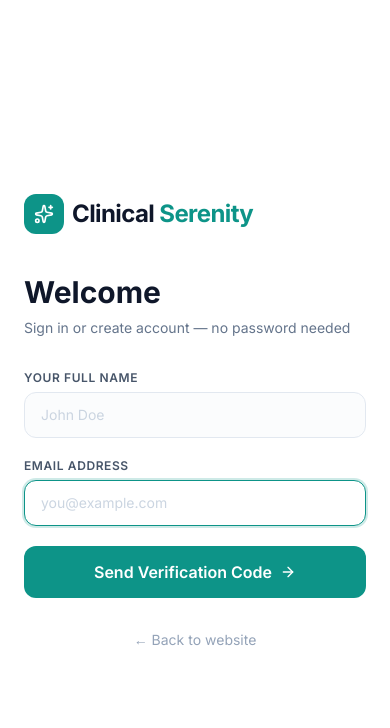
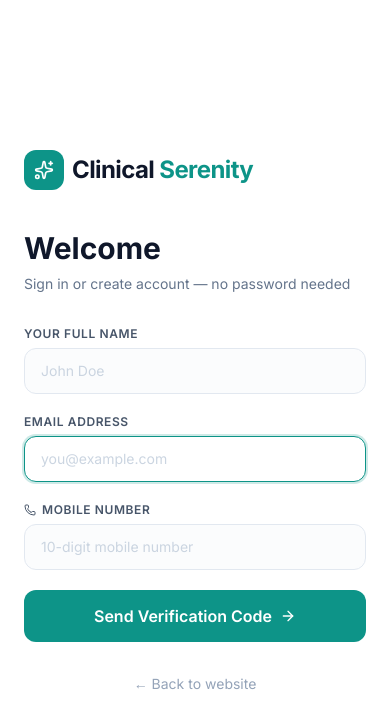
Before and after one commit to anilgiri2023-stack/dental-management-system, a React (Vite) app in the folder client/: page /login in a window 390 px wide. Shown: the top 728 px of the page. Built offline with nearby package versions, Linux system fonts and the light colour scheme.

Commit message:
fix user creation + add phone + name required

```diff
--- a/client/src/context/AuthContext.jsx
+++ b/client/src/context/AuthContext.jsx
@@ -71,10 +71,10 @@
   };
 
   // Verify OTP and login — returns user with role
-  const verifyOtp = async (identifier, type, otp, name) => {
+  const verifyOtp = async (identifier, type, otp, name, phone) => {
     const data = await apiFetch('/auth/verify-otp', {
       method: 'POST',
-      body: JSON.stringify({ identifier, type, otp, name }),
+      body: JSON.stringify({ identifier, type, otp, name, phone }),
     });
 
     // Save session — user object includes id, email, role
--- a/client/src/pages/LoginPage.jsx
+++ b/client/src/pages/LoginPage.jsx
@@ -22,6 +22,7 @@
 
   const [identifier, setIdentifier] = useState('');
   const [name, setName] = useState('');
+  const [phone, setPhone] = useState('');
   const [otp, setOtp] = useState(Array(OTP_LENGTH).fill(''));
   const [error, setError] = useState('');
   const [success, setSuccess] = useState('');
@@ -89,7 +90,7 @@
     }
 
     try {
-      const result = await verifyOtp(identifier.trim(), 'email', otpString, name.trim() || undefined);
+      const result = await verifyOtp(identifier.trim(), 'email', otpString, name.trim() || undefined, phone.trim() || undefined);
       setSuccess('Verification successful! Redirecting...');
       const dest = result.user?.role === 'admin' ? '/admin/dashboard' : '/dashboard';
       setTimeout(() => navigate(dest), 800);
@@ -122,7 +123,7 @@
         const otpString = newOtp.join('');
         setLoading(true);
         setError('');
-        verifyOtp(identifier.trim(), 'email', otpString, name.trim() || undefined)
+        verifyOtp(identifier.trim(), 'email', otpString, name.trim() || undefined, phone.trim() || undefined)
           .then((result) => {
             setSuccess('Verification successful! Redirecting...');
             const dest = result.user?.role === 'admin' ? '/admin/dashboard' : '/dashboard';
@@ -247,6 +248,25 @@
                       placeholder="you@example.com"
                       required
                       autoFocus
+                      className="w-full px-4 py-3 rounded-xl border border-gray-200 bg-gray-50/50 text-sm focus:outline-none focus:ring-2 focus:ring-primary/20 focus:border-primary focus:bg-white transition-all placeholder:text-gray-300"
+                    />
+                  </div>
+
+                  {/* Phone */}
+                  <div>
+                    <label className="block text-xs font-semibold text-gray-600 mb-1.5 uppercase tracking-wider flex items-center gap-1.5">
+                      <Phone className="w-3 h-3" />
+                      Mobile Number
+                    </label>
+                    <input
+                      type="tel"
+                      id="auth-phone"
+                      value={phone}
+                      onChange={(e) => setPhone(e.target.value)}
+                      placeholder="10-digit mobile number"
+                      pattern="[0-9]{10}"
+                      maxLength="10"
+                      required
                       className="w-full px-4 py-3 rounded-xl border border-gray-200 bg-gray-50/50 text-sm focus:outline-none focus:ring-2 focus:ring-primary/20 focus:border-primary focus:bg-white transition-all placeholder:text-gray-300"
                     />
                   </div>
```
Also changed, not shown: 1 other file (tests, documents, lock files or other folders).
